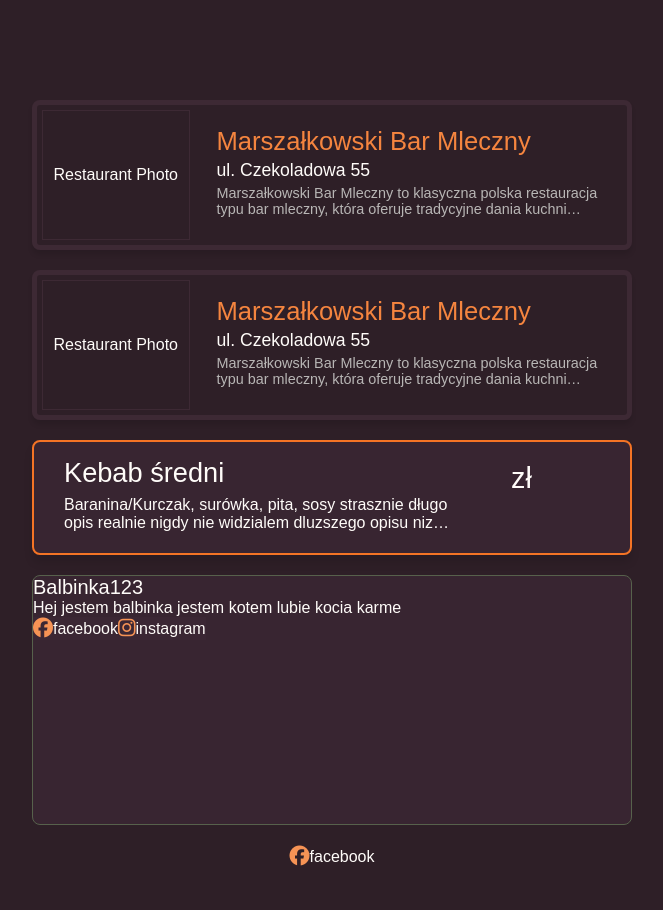
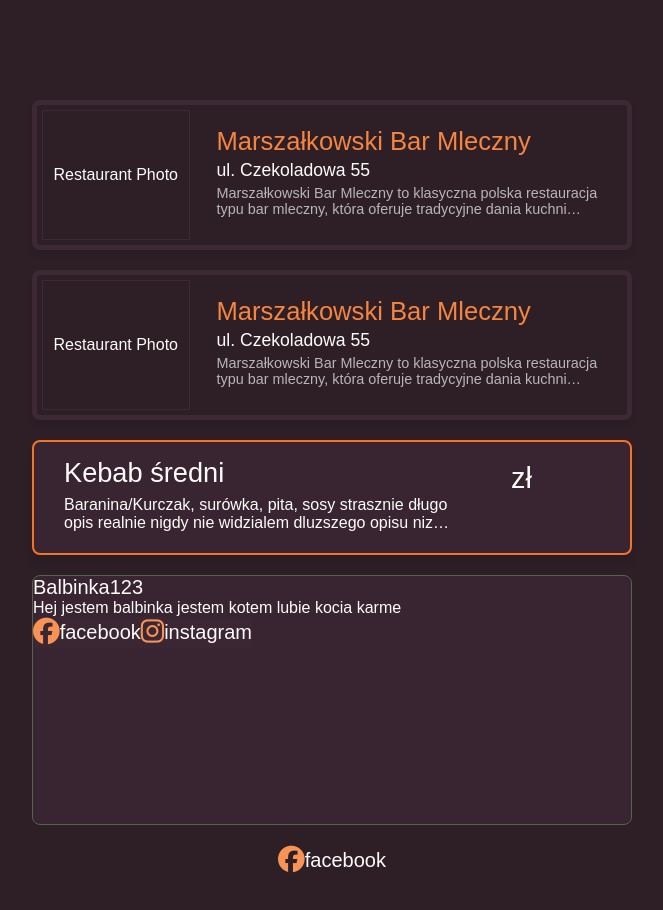
Before and after one commit to Brydzzz/polizarcie, a Next.js app: page /dev/cards in a window 1280 px wide. Shown: the top 910 px of the page, without its empty margins (308-971 px from the left). Built offline with nearby package versions, Linux system fonts and the light colour scheme; a web font is replaced by a local one.

Commit message:
link-card

```diff
--- a/components/cards/link-card.component.tsx
+++ b/components/cards/link-card.component.tsx
@@ -18,7 +18,9 @@ const LinkCard = ({ data }: Props) => {
   return (
     <div className={styles.container}>
       <p className={styles.type}>{MediaTypeDict[String(type)]}</p>
-      <a href={link}>{String(type).toLowerCase()}</a>
+      <a className={styles.link} href={link}>
+        {String(type).toLowerCase()}
+      </a>
     </div>
   );
 };
--- a/components/cards/link-card.module.scss
+++ b/components/cards/link-card.module.scss
@@ -4,13 +4,14 @@
   align-content: space-between;
   background-color: var(--bg-local);
   min-width: 40px;
-  height: 100%;
   align-items: center;
+  padding-right: 15;
   & > .type {
-    font-size: 15pt;
+    font-size: 20pt;
     color: var(--primary-light);
-    padding: 0 10 0 10;
+    padding: 0 10 0 0;
   }
   & > .link {
+    font-size: 15pt;
   }
 }
```
